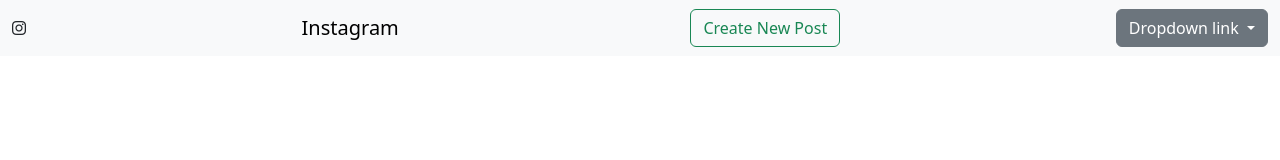
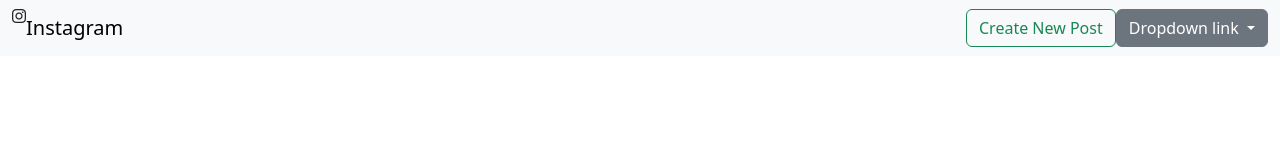
Before and after one commit to 4GeeksAcademy/pt-48-Nilson-Instagram-Photo-Feed, a plain HTML site: page index.html in a window 1280 px wide. Drawn offline with nearby package versions, Linux system fonts and the light colour scheme.

Commit message:
Vamos editando nuevamente

```diff
--- a/index.html
+++ b/index.html
@@ -11,8 +11,11 @@
 <body>
   <nav class="navbar bg-body-tertiary">
     <div class="container-fluid">
+      <div class="d-flex justify-content-start">
         <i class="fa-brands fa-instagram"></i>
         <a class="navbar-brand">Instagram</a>
+      </div>
+      <div class="d-flex justify-content-end">
         <button class="btn btn-outline-success"type="submit">Create New Post</button>
         <div class="dropdown">
           <a class="btn btn-secondary dropdown-toggle" href="#" role="button" data-bs-toggle="dropdown" aria-expanded="false">
@@ -25,6 +28,7 @@
           </ul>
         </div>
       </div>
+    </div>
   </nav>
   <script src="https://cdn.jsdelivr.net/npm/bootstrap@5.3.2/dist/js/bootstrap.bundle.min.js" integrity="sha384-C6RzsynM9kWDrMNeT87bh95OGNyZPhcTNXj1NW7RuBCsyN/o0jlpcV8Qyq46cDfL" crossorigin="anonymous"></script>
 </body>
```
Lines whose indentation alone changed are shown as unchanged.
